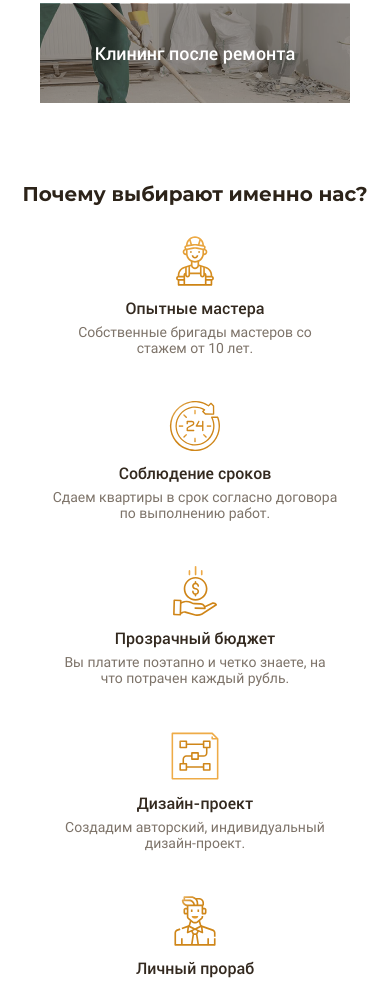
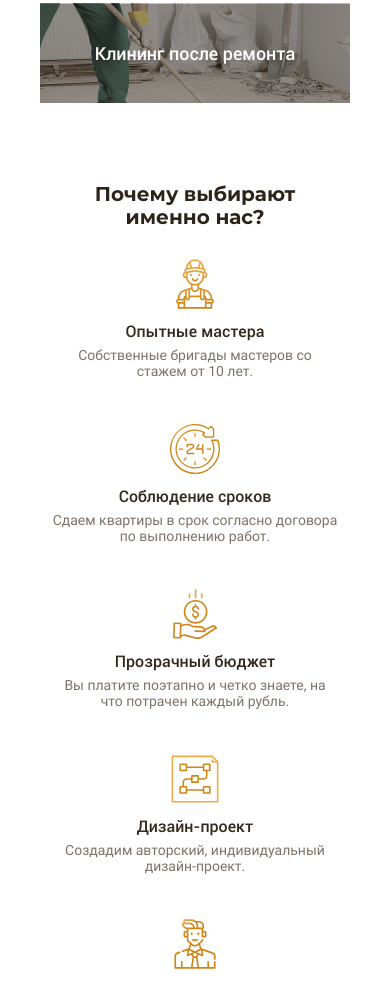
Before and after one commit to aponyavina/alliance-m2, a plain HTML site: page index.html in a window 390 px wide. Shown: the part 1924-2907 px from the top of the page. Drawn offline with Linux system fonts and the light colour scheme; a web font is replaced by a local one.

Commit message:
complete(adaptive)

```diff
--- a/css/adaptive.css
+++ b/css/adaptive.css
@@ -434,8 +434,8 @@
     }
 
     .advantages-title {
-        margin-top: 70px;
-        margin-bottom: 30px;
+        margin: 70px auto 30px auto;
+        max-width: 270px;
     }
 
     .advantage-title {
--- a/js/main.js
+++ b/js/main.js
@@ -131,7 +131,7 @@ window.addEventListener('DOMContentLoaded', () => {
     };
     slider();
 
-    // включить display flex у .nav при клике  и доработать с закрытием окна
+    // menuButton
     const menuButton = () => {
         const burger = document.getElementById('burger');
         const nav = document.querySelector('.nav');
```
